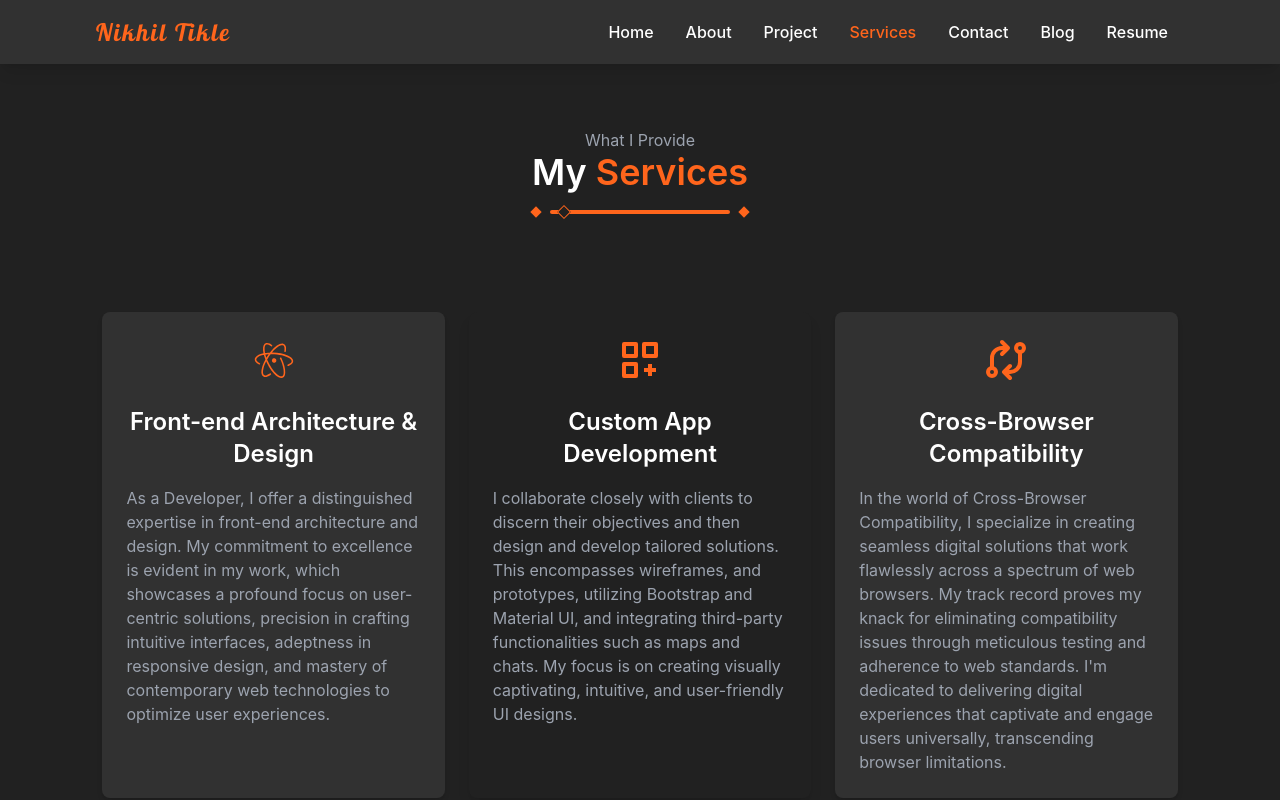
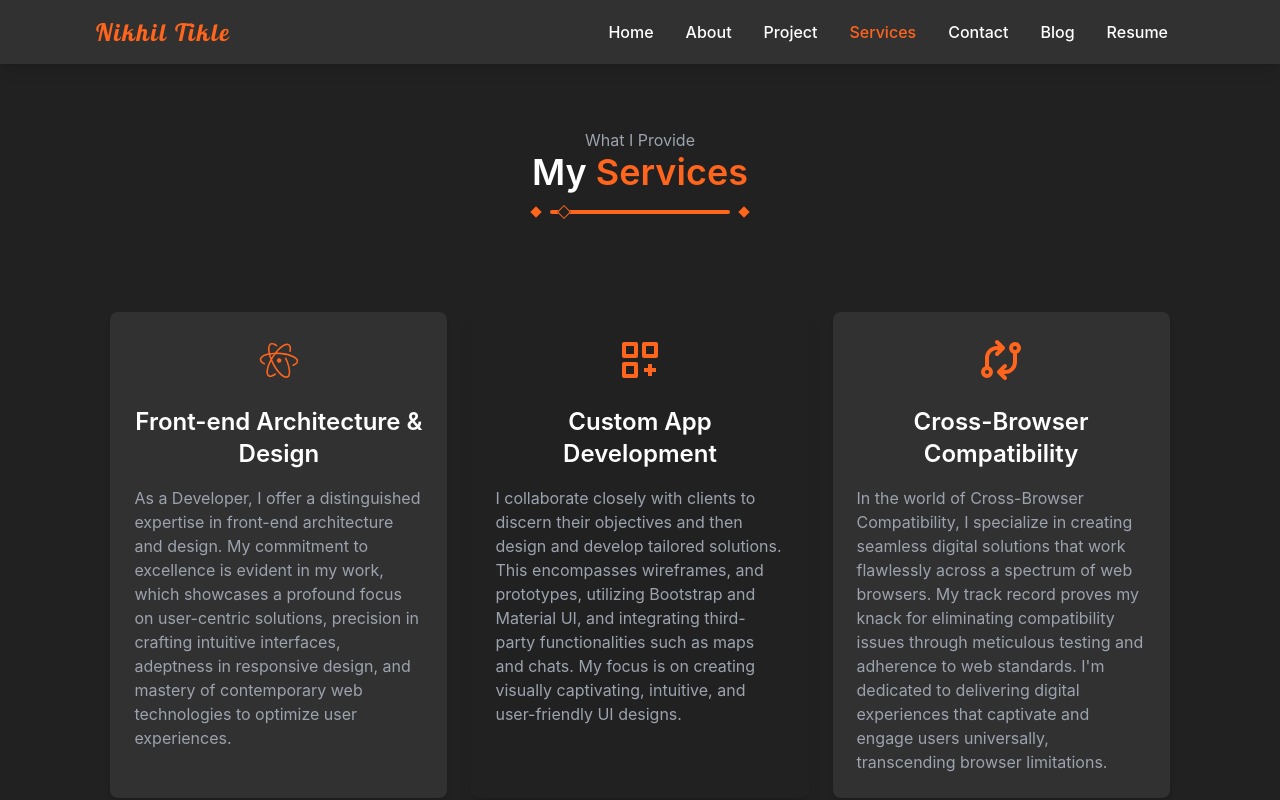
Before and after one commit to nikhiltikle/Portfolio, a React (Create React App) app: page /services in a window 1280 px wide. Shown: the top 800 px of the page. Built offline with nearby package versions, Linux system fonts and the light colour scheme.

Commit message:
adjusted left and right alignment of service page

```diff
--- a/src/pages/ServicePage/index.js
+++ b/src/pages/ServicePage/index.js
@@ -25,7 +25,7 @@ const ServicePage = () => {
   }, [inView, animation]);
 
   return (
-    <div className="py-20 parent"
+    <div className="py-20 mx-2 parent"
     >
       <motion.div
         className="mb-12"
```
